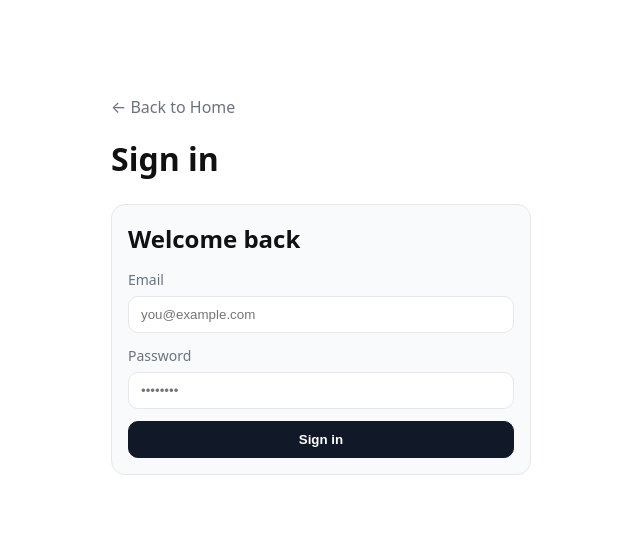
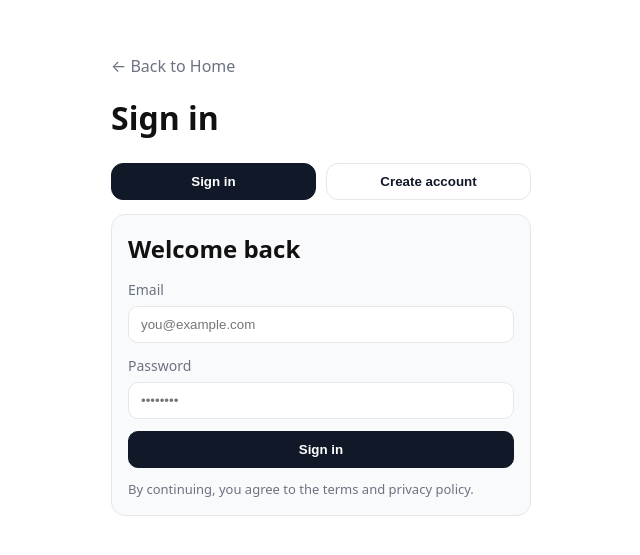
Before and after one commit to baranhoseini/police-case-system, a React app in the folder frontend/: page /auth in a window 1280 px wide. Shown: the part 115-670 px from the top of the page, without its empty margins (319-959 px from the left). Built offline with nearby package versions, Linux system fonts and the light colour scheme; the HTML template or start-up script is replaced by a standard one.

Commit message:
Login + Sign up

```diff
--- /dev/null
+++ b/frontend/src/features/auth/authSchemas.ts
@@ -0,0 +1,22 @@
+import { z } from "zod";
+
+export const loginSchema = z.object({
+  email: z.string().email("Please enter a valid email."),
+  password: z.string().min(6, "Password must be at least 6 characters."),
+});
+
+export type LoginFormValues = z.infer<typeof loginSchema>;
+
+export const signupSchema = z
+  .object({
+    fullName: z.string().min(2, "Full name is required."),
+    email: z.string().email("Please enter a valid email."),
+    password: z.string().min(6, "Password must be at least 6 characters."),
+    confirmPassword: z.string().min(6, "Please confirm your password."),
+  })
+  .refine((data) => data.password === data.confirmPassword, {
+    message: "Passwords do not match.",
+    path: ["confirmPassword"],
+  });
+
+export type SignupFormValues = z.infer<typeof signupSchema>;
--- a/frontend/src/pages/AuthPage.tsx
+++ b/frontend/src/pages/AuthPage.tsx
@@ -1,18 +1,182 @@
+import { useMemo, useState } from "react";
+import { zodResolver } from "@hookform/resolvers/zod";
+import { useForm } from "react-hook-form";
+
 import AuthLayout from "../components/layout/AuthLayout";
+import Card from "../components/Card";
 import Button from "../components/Button";
 import Input from "../components/Input";
-import Card from "../components/Card";
+
+import {
+  loginSchema,
+  signupSchema,
+  type LoginFormValues,
+  type SignupFormValues,
+} from "../features/auth/authSchemas";
+
+type Mode = "signin" | "signup";
 
 export default function AuthPage() {
+  const [mode, setMode] = useState<Mode>("signin");
+
   return (
-    <AuthLayout title="Sign in">
-      <Card title="Welcome back">
-        <div style={{ display: "grid", gap: 12 }}>
-          <Input label="Email" placeholder="you@example.com" />
-          <Input label="Password" placeholder="••••••••" type="password" />
-          <Button>Sign in</Button>
-        </div>
-      </Card>
+    <AuthLayout title={mode === "signin" ? "Sign in" : "Create account"}>
+      <AuthTabs mode={mode} setMode={setMode} />
+      {mode === "signin" ? <SignInForm /> : <SignUpForm />}
     </AuthLayout>
   );
 }
+
+function AuthTabs({ mode, setMode }: { mode: Mode; setMode: (m: Mode) => void }) {
+  const tabBase: React.CSSProperties = {
+    flex: 1,
+    padding: "10px 12px",
+    borderRadius: 12,
+    border: "1px solid var(--border)",
+    background: "white",
+    cursor: "pointer",
+    fontWeight: 700,
+  };
+
+  return (
+    <div style={{ display: "flex", gap: 10, marginBottom: 14 }}>
+      <button
+        type="button"
+        onClick={() => setMode("signin")}
+        style={{
+          ...tabBase,
+          background: mode === "signin" ? "var(--primary)" : "white",
+          color: mode === "signin" ? "white" : "var(--primary)",
+          borderColor: mode === "signin" ? "var(--primary)" : "var(--border)",
+        }}
+      >
+        Sign in
+      </button>
+
+      <button
+        type="button"
+        onClick={() => setMode("signup")}
+        style={{
+          ...tabBase,
+          background: mode === "signup" ? "var(--primary)" : "white",
+          color: mode === "signup" ? "white" : "var(--primary)",
+          borderColor: mode === "signup" ? "var(--primary)" : "var(--border)",
+        }}
+      >
+        Create account
+      </button>
+    </div>
+  );
+}
+
+function SignInForm() {
+  const {
+    register,
+    handleSubmit,
+    formState: { errors, isSubmitting },
+  } = useForm<LoginFormValues>({
+    resolver: zodResolver(loginSchema),
+    defaultValues: { email: "", password: "" },
+  });
+
+  const onSubmit = async (values: LoginFormValues) => {
+    // Step 9/10: later we connect to API
+    await new Promise((r) => setTimeout(r, 400));
+    alert(`Signed in as: ${values.email}`);
+  };
+
+  return (
+    <Card title="Welcome back">
+      <form onSubmit={handleSubmit(onSubmit)} style={{ display: "grid", gap: 12 }}>
+        <Input
+          label="Email"
+          placeholder="you@example.com"
+          autoComplete="email"
+          {...register("email")}
+          error={errors.email?.message}
+        />
+        <Input
+          label="Password"
+          placeholder="••••••••"
+          type="password"
+          autoComplete="current-password"
+          {...register("password")}
+          error={errors.password?.message}
+        />
+
+        <Button disabled={isSubmitting}>{isSubmitting ? "Signing in..." : "Sign in"}</Button>
+
+        <p style={{ margin: 0, fontSize: 13, color: "var(--muted)" }}>
+          By continuing, you agree to the terms and privacy policy.
+        </p>
+      </form>
+    </Card>
+  );
+}
+
+function SignUpForm() {
+  const {
+    register,
+    handleSubmit,
+    formState: { errors, isSubmitting },
+  } = useForm<SignupFormValues>({
+    resolver: zodResolver(signupSchema),
+    defaultValues: { fullName: "", email: "", password: "", confirmPassword: "" },
+  });
+
+  const onSubmit = async (values: SignupFormValues) => {
+    await new Promise((r) => setTimeout(r, 400));
+    alert(`Account created for: ${values.fullName} (${values.email})`);
+  };
+
+  const passwordHint = useMemo(
+    () => "Use at least 6 characters. Avoid common passwords.",
+    [],
+  );
+
+  return (
+    <Card title="Create your account">
+      <form onSubmit={handleSubmit(onSubmit)} style={{ display: "grid", gap: 12 }}>
+        <Input
+          label="Full name"
+          placeholder="John Doe"
+          autoComplete="name"
+          {...register("fullName")}
+          error={errors.fullName?.message}
+        />
+        <Input
+          label="Email"
+          placeholder="you@example.com"
+          autoComplete="email"
+          {...register("email")}
+          error={errors.email?.message}
+        />
+
+        <div style={{ display: "grid", gap: 10 }}>
+          <Input
+            label="Password"
+            placeholder="••••••••"
+            type="password"
+            autoComplete="new-password"
+            {...register("password")}
+            error={errors.password?.message}
+          />
+          <div style={{ fontSize: 12, color: "var(--muted)", marginTop: -6 }}>{passwordHint}</div>
+        </div>
+
+        <Input
+          label="Confirm password"
+          placeholder="••••••••"
+          type="password"
+          autoComplete="new-password"
+          {...register("confirmPassword")}
+          error={errors.confirmPassword?.message}
+        />
+
+        <Button disabled={isSubmitting}>
+          {isSubmitting ? "Creating account..." : "Create account"}
+        </Button>
+      </form>
+    </Card>
+  );
+}
```
